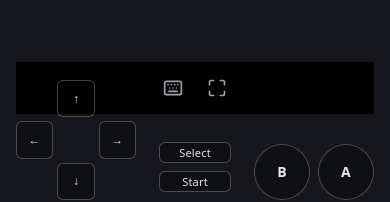
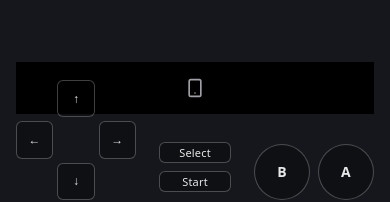
Before and after one commit to bianle/nes, a React (Vite) app: page /game/1 in a window 390 px wide. Shown: the part 580-782 px from the top of the page. Built offline with nearby package versions, Linux system fonts and the light colour scheme.

Commit message:
feat: 添加移动设备横屏锁定功能，优化游戏页面的全屏体验

```diff
--- a/src/pages/GamePage.tsx
+++ b/src/pages/GamePage.tsx
@@ -4,6 +4,7 @@ import {
   Loader2,
   Maximize,
   Minimize,
+  Smartphone,
   RotateCcw,
   X,
 } from 'lucide-react'
@@ -290,6 +291,7 @@ export default function GamePage() {
     action: PadAction
   } | null>(null)
   const [gameFullscreen, setGameFullscreen] = useState(false)
+  const [mobileLandscapeLocked, setMobileLandscapeLocked] = useState(false)
   const [error, setError] = useState<string | null>(null)
   const [loading, setLoading] = useState(true)
   const [keysHelpOpen, setKeysHelpOpen] = useState(false)
@@ -376,6 +378,17 @@ export default function GamePage() {
     document.addEventListener('fullscreenchange', sync)
     return () => document.removeEventListener('fullscreenchange', sync)
   }, [])
+
+  useEffect(() => {
+    if (gameFullscreen) return
+    if (!mobileLandscapeLocked) return
+    setMobileLandscapeLocked(false)
+    try {
+      screen.orientation?.unlock?.()
+    } catch {
+      /* ignore */
+    }
+  }, [gameFullscreen, mobileLandscapeLocked])
 
   useEffect(() => {
     if (!rom) return
@@ -504,6 +517,49 @@ export default function GamePage() {
       setResetBindingsAck(false)
       resetBindingsAckTimerRef.current = null
     }, 2000)
+  }
+
+  const toggleMobileRotateFullscreen = () => {
+    const el = gameFrameRef.current
+    if (!el) return
+    const orientationApi = screen.orientation as
+      | {
+          lock?: (orientation: 'landscape' | 'portrait') => Promise<void>
+          unlock?: () => void
+        }
+      | undefined
+
+    if (!gameFullscreen) {
+      void el
+        .requestFullscreen()
+        .then(() => {
+          const nextLocked = !mobileLandscapeLocked
+          setMobileLandscapeLocked(nextLocked)
+          if (nextLocked) {
+            void orientationApi?.lock?.('landscape')?.catch(() => {})
+          } else {
+            try {
+              orientationApi?.unlock?.()
+            } catch {
+              /* ignore */
+            }
+          }
+        })
+        .catch(() => {})
+      return
+    }
+
+    const nextLocked = !mobileLandscapeLocked
+    setMobileLandscapeLocked(nextLocked)
+    if (nextLocked) {
+      void orientationApi?.lock?.('landscape')?.catch(() => {})
+    } else {
+      try {
+        orientationApi?.unlock?.()
+      } catch {
+        /* ignore */
+      }
+    }
   }
 
   const pressVirtualAction = (action: PadAction) => {
@@ -642,7 +698,7 @@ export default function GamePage() {
         >
           <button
             type="button"
-            className="inline-flex size-9 shrink-0 items-center justify-center rounded-md text-zinc-400 transition-colors hover:bg-white/10 hover:text-zinc-100 focus-visible:outline focus-visible:outline-2 focus-visible:outline-offset-2 focus-visible:outline-[var(--accent)]"
+            className="hidden size-9 shrink-0 items-center justify-center rounded-md text-zinc-400 transition-colors hover:bg-white/10 hover:text-zinc-100 focus-visible:outline focus-visible:outline-2 focus-visible:outline-offset-2 focus-visible:outline-[var(--accent)] sm:inline-flex"
             aria-label="自定义按键"
             aria-expanded={keysHelpOpen}
             aria-haspopup="dialog"
@@ -654,7 +710,7 @@ export default function GamePage() {
           </button>
           <button
             type="button"
-            className="inline-flex size-9 shrink-0 items-center justify-center rounded-md text-zinc-400 transition-colors hover:bg-white/10 hover:text-zinc-100 focus-visible:outline focus-visible:outline-2 focus-visible:outline-offset-2 focus-visible:outline-[var(--accent)]"
+            className="hidden size-9 shrink-0 items-center justify-center rounded-md text-zinc-400 transition-colors hover:bg-white/10 hover:text-zinc-100 focus-visible:outline focus-visible:outline-2 focus-visible:outline-offset-2 focus-visible:outline-[var(--accent)] sm:inline-flex"
             aria-label={gameFullscreen ? '退出全屏' : '全屏'}
             aria-pressed={gameFullscreen}
             title={gameFullscreen ? '退出全屏' : '全屏'}
@@ -665,6 +721,16 @@ export default function GamePage() {
             ) : (
               <Maximize size={20} strokeWidth={2} aria-hidden />
             )}
+          </button>
+          <button
+            type="button"
+            className="inline-flex size-9 shrink-0 items-center justify-center rounded-md text-zinc-400 transition-colors hover:bg-white/10 hover:text-zinc-100 focus-visible:outline focus-visible:outline-2 focus-visible:outline-offset-2 focus-visible:outline-[var(--accent)] sm:hidden"
+            aria-label={mobileLandscapeLocked ? '恢复竖屏' : '翻转屏幕'}
+            aria-pressed={mobileLandscapeLocked}
+            title={mobileLandscapeLocked ? '恢复竖屏' : '翻转屏幕'}
+            onClick={toggleMobileRotateFullscreen}
+          >
+            <Smartphone size={20} strokeWidth={2} aria-hidden />
           </button>
         </div>
 
```
